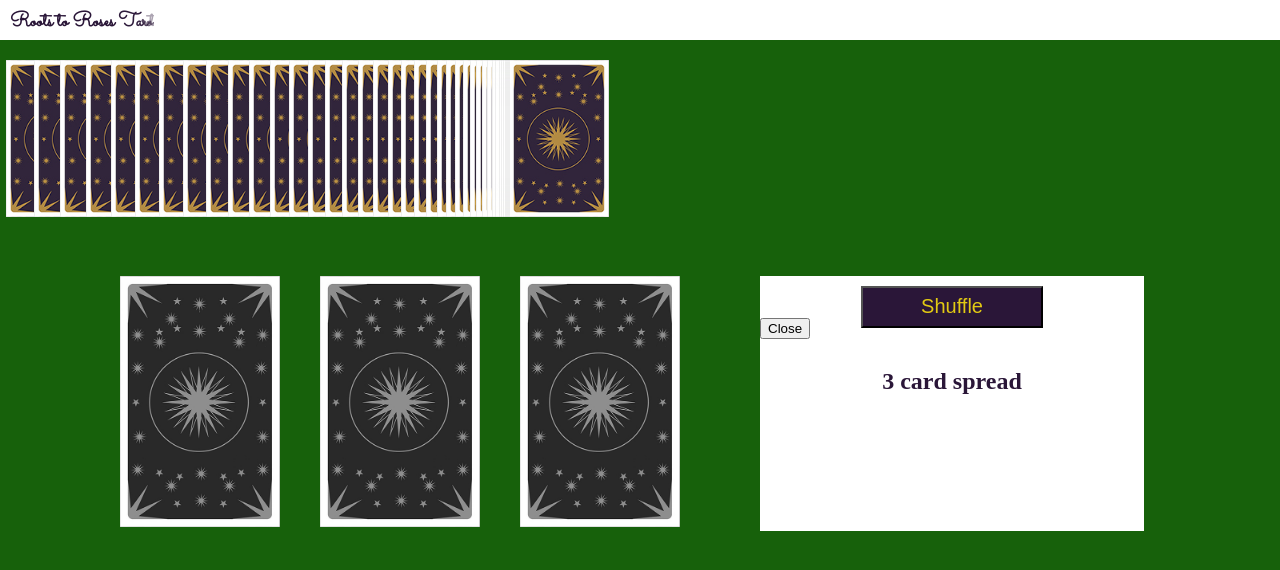
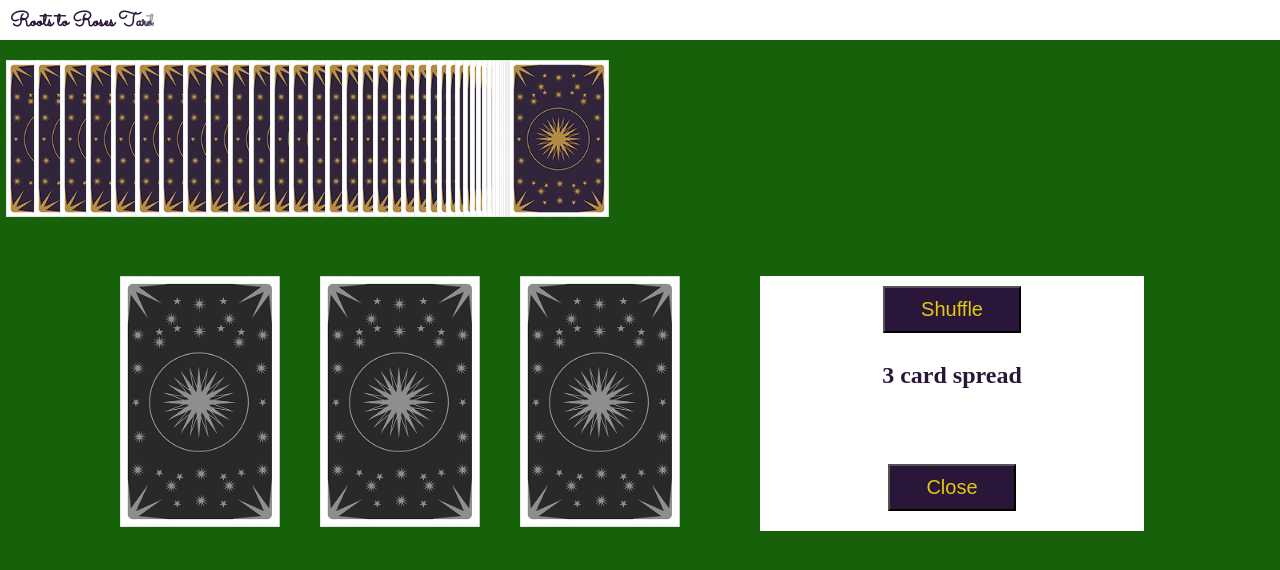
Before and after one commit to Levi237/rootstorosestarot, a React (Create React App) app: page / in a window 1280 px wide. Both pictures are taken after a click on the button "3 card spread". Shown: the top 570 px of the page. Built offline with nearby package versions, Linux system fonts and the light colour scheme; a web font is replaced by a local one.

Commit message:
move close button to bottom

```diff
--- a/src/components/spreads/SpreadSheet.js
+++ b/src/components/spreads/SpreadSheet.js
@@ -48,15 +48,17 @@ export default class SpreadSheet extends Component {
                                 Shuffle
                             </button>
                         </section>
-                        <section id="restart">
-                            <button onClick={(e) => restartThis(e)}>
-                                Close
-                            </button>
-                        </section>
                         <h2>{selectSpread.name}</h2>
                         <ol>
                             {showInfo}
                         </ol>
+                        <div>
+                            <section id="restart">
+                                <button onClick={(e) => restartThis(e)}>
+                                    Close
+                                </button>
+                            </section>
+                        </div>
                     </InfoContainer>
                 </div>
             </LocalWrapper>
@@ -68,6 +70,7 @@ const InfoContainer = styled.div`
     height: 100%;
     background-color: #fff!important;
     font-family: var(--decorative-font);
+    position: relative;
     h2 {
         color: var(--purple);
         text-align: center;
@@ -83,11 +86,17 @@ const InfoContainer = styled.div`
             line-height: 200%;
         }
     }
+    > div:last-of-type {
+        position: absolute;
+        bottom: 20px;
+        width: 100%;
+    }
+    #restart,
     #shuffle {
         text-align: center;
         button {
-            margin: 10px auto -10px;
-            padding: 2% 15%;
+            margin: 10px auto 0;
+            padding: 10px 36px;
             font-size: 20px;
             background-color: var(--purple);
             color: var(--gold);
```
